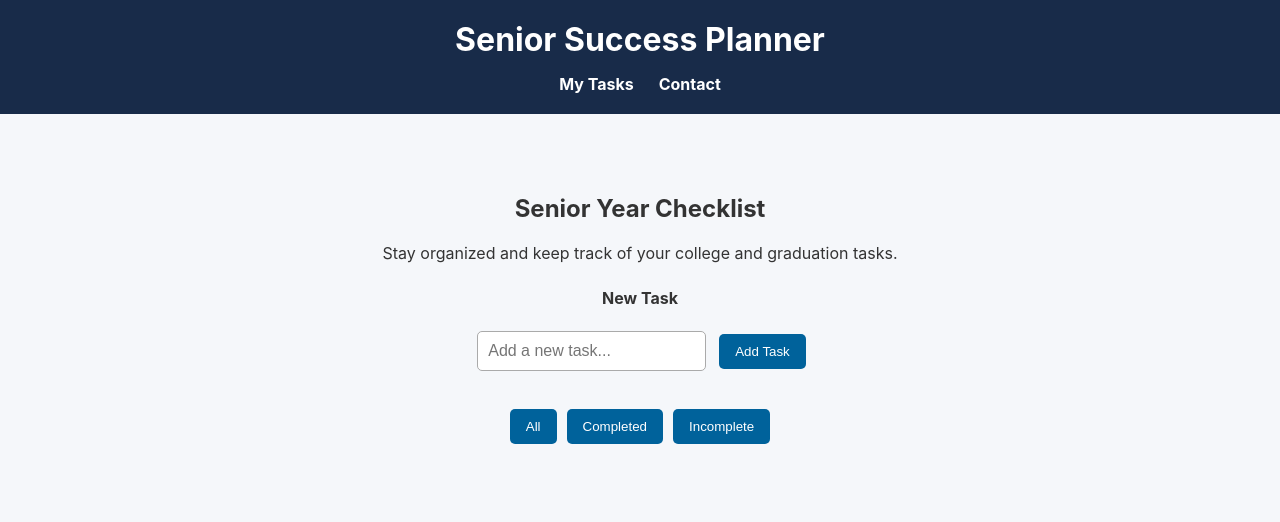
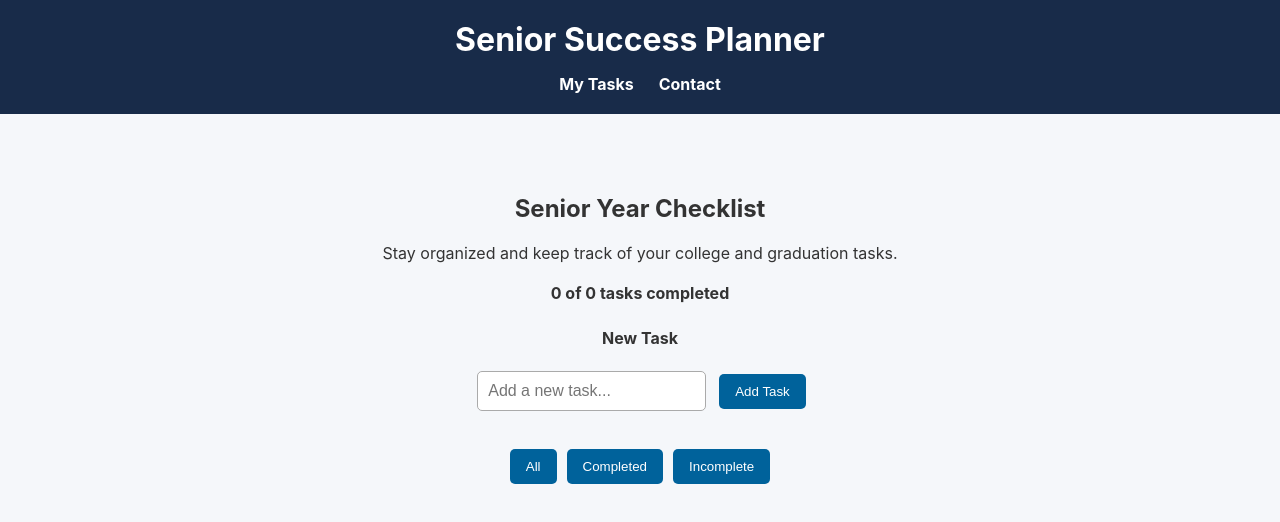
Before and after one commit to Aprolyx/senior-success-planner, a React (Create React App) app: page /todos in a window 1280 px wide. Shown: the top 522 px of the page. Built offline with nearby package versions, Linux system fonts and the light colour scheme.

Commit message:
Add task completion progress counter

```diff
--- a/src/App.css
+++ b/src/App.css
@@ -137,3 +137,8 @@ button:hover {
   text-align: left;
   margin: 0;
 }
+/* Task progress */
+.task-progress {
+  font-weight: bold;
+  margin: 20px 0;
+}
--- a/src/App.js
+++ b/src/App.js
@@ -82,6 +82,12 @@ return (
               <p>
                 Stay organized and keep track of your college and graduation tasks.
               </p>
+              <p className="task-progress">
+  {tasks.filter(function(task) {
+    return task.completed;
+  }).length} of {tasks.length} tasks completed
+</p>
+
 
               <TaskForm
                 newTask={newTask}
```
